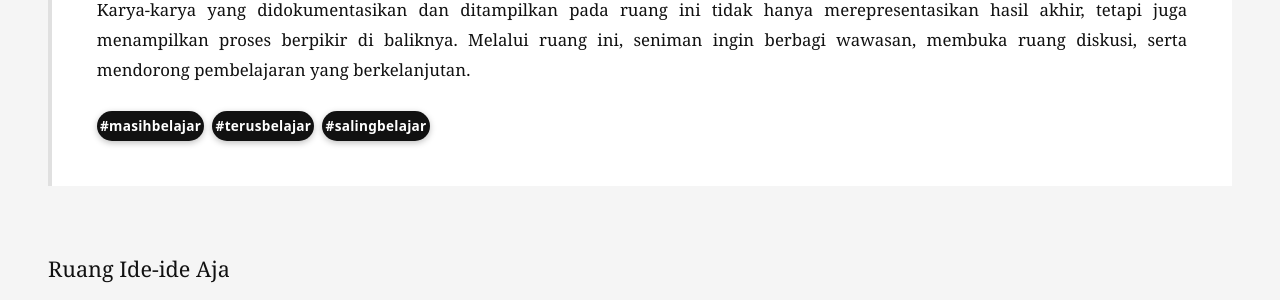
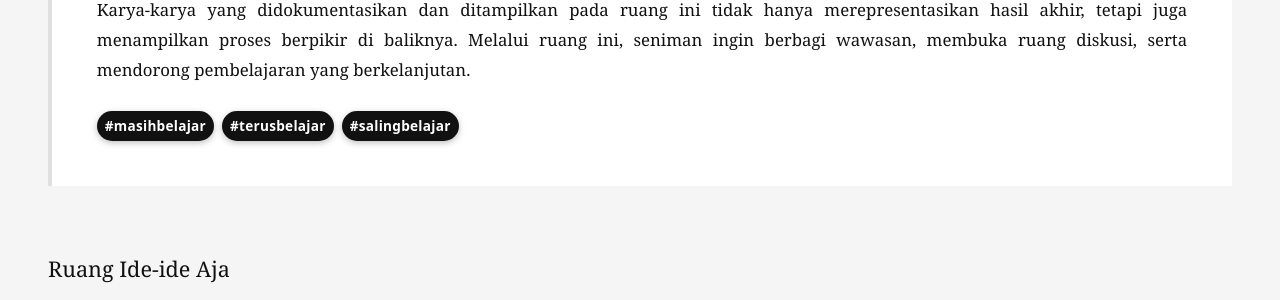
Before and after one commit to Sulbae/Sulbae.github.io, a Jekyll site: the page built from index.md, in a window 1280 px wide. Shown: the part 1180-1480 px from the top of the page. Built offline with Jekyll 4.4.1, drawn with Linux system fonts in a browser that asks for light colours.

Commit message:
Update home.css

```diff
--- a/assets/css/home.css
+++ b/assets/css/home.css
@@ -114,7 +114,7 @@ a:hover {
   font-weight: 700 !important;
   text-transform: lowercase !important;
   letter-spacing: 0.02em !important;
-  padding: 0.2rem 0.2rem !important;
+  padding: 0.2rem 0.5rem !important;
   border-radius: 20px !important;
   margin: 0 !important;
   border: none !important;
```
